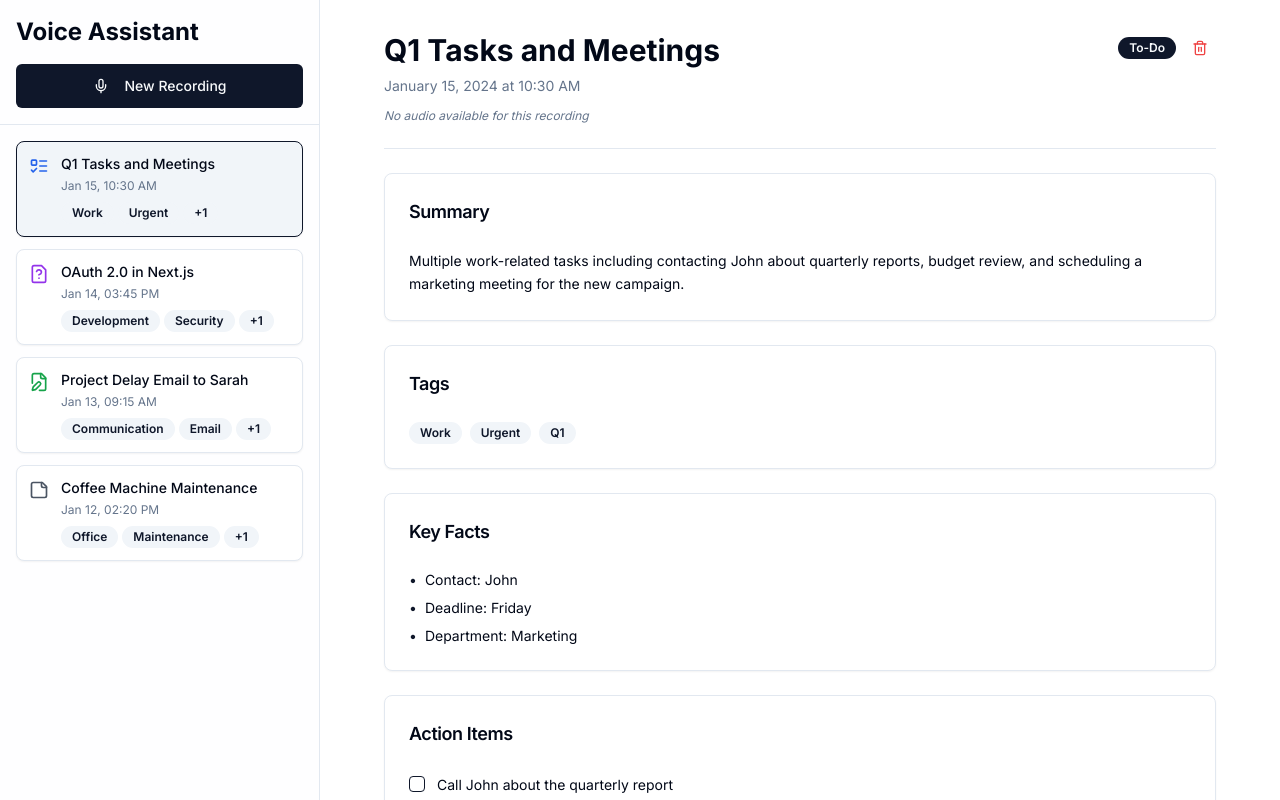
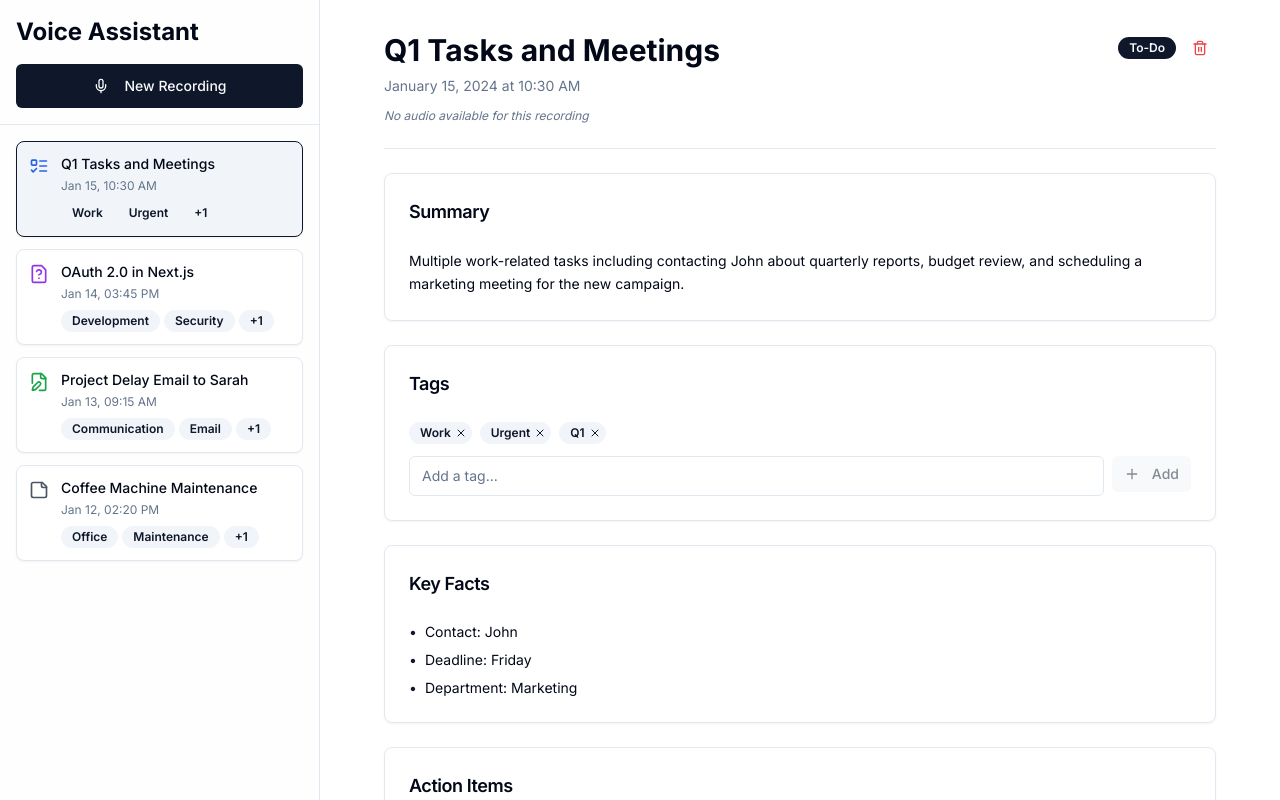
Before and after one commit to martinbockt/transcriber, a Next.js app: page / in a window 1280 px wide. Built offline with nearby package versions, Linux system fonts and the light colour scheme.

Commit message:
auto-claude: subtask-2-2 - Add inline editing for tags with add/remove capabi

```diff
--- a/components/DetailView.tsx
+++ b/components/DetailView.tsx
@@ -1,7 +1,7 @@
 "use client";
 
 import { useState } from 'react';
-import { ChevronDown, ChevronUp, Trash2 } from 'lucide-react';
+import { ChevronDown, ChevronUp, Trash2, X, Plus } from 'lucide-react';
 import { Card, CardContent, CardHeader, CardTitle } from '@/components/ui/card';
 import { Badge } from '@/components/ui/badge';
 import { Button } from '@/components/ui/button';
@@ -48,6 +48,20 @@ export function DetailView({ item, onToggleTodo, onDelete }: DetailViewProps) {
   const [showTranscript, setShowTranscript] = useState(false);
   const [isEditingTitle, setIsEditingTitle] = useState(false);
   const [editedTitle, setEditedTitle] = useState(item.title);
+  const [tags, setTags] = useState<string[]>(item.tags);
+  const [newTag, setNewTag] = useState('');
+
+  const handleAddTag = () => {
+    const trimmedTag = newTag.trim();
+    if (trimmedTag && !tags.includes(trimmedTag)) {
+      setTags([...tags, trimmedTag]);
+      setNewTag('');
+    }
+  };
+
+  const handleRemoveTag = (tagToRemove: string) => {
+    setTags(tags.filter((tag) => tag !== tagToRemove));
+  };
 
   return (
     <div className="flex-1 overflow-y-auto">
@@ -145,22 +159,53 @@ export function DetailView({ item, onToggleTodo, onDelete }: DetailViewProps) {
         </Card>
 
         {/* Tags */}
-        {item.tags.length > 0 && (
         <Card>
           <CardHeader>
             <CardTitle className="text-lg">Tags</CardTitle>
           </CardHeader>
           <CardContent>
+            <div className="space-y-3">
               <div className="flex flex-wrap gap-2">
-                {item.tags.map((tag, index) => (
-                  <Badge key={index} variant="secondary">
-                    {tag}
+                {tags.map((tag, index) => (
+                  <Badge key={index} variant="secondary" className="group pr-1">
+                    <span className="mr-1">{tag}</span>
+                    <button
+                      onClick={() => handleRemoveTag(tag)}
+                      className="inline-flex items-center justify-center rounded-full hover:bg-secondary-foreground/20 transition-colors"
+                      aria-label={`Remove ${tag} tag`}
+                    >
+                      <X className="h-3 w-3" />
+                    </button>
                   </Badge>
                 ))}
               </div>
+              <div className="flex gap-2">
+                <Input
+                  value={newTag}
+                  onChange={(e) => setNewTag(e.target.value)}
+                  onKeyDown={(e) => {
+                    if (e.key === 'Enter') {
+                      e.preventDefault();
+                      handleAddTag();
+                    }
+                  }}
+                  placeholder="Add a tag..."
+                  className="text-sm"
+                />
+                <Button
+                  onClick={handleAddTag}
+                  size="sm"
+                  variant="secondary"
+                  className="shrink-0"
+                  disabled={!newTag.trim()}
+                >
+                  <Plus className="h-4 w-4 mr-1" />
+                  Add
+                </Button>
+              </div>
+            </div>
           </CardContent>
         </Card>
-        )}
 
         {/* Key Facts */}
         {item.keyFacts.length > 0 && (
```
Lines whose indentation alone changed are shown as unchanged.
